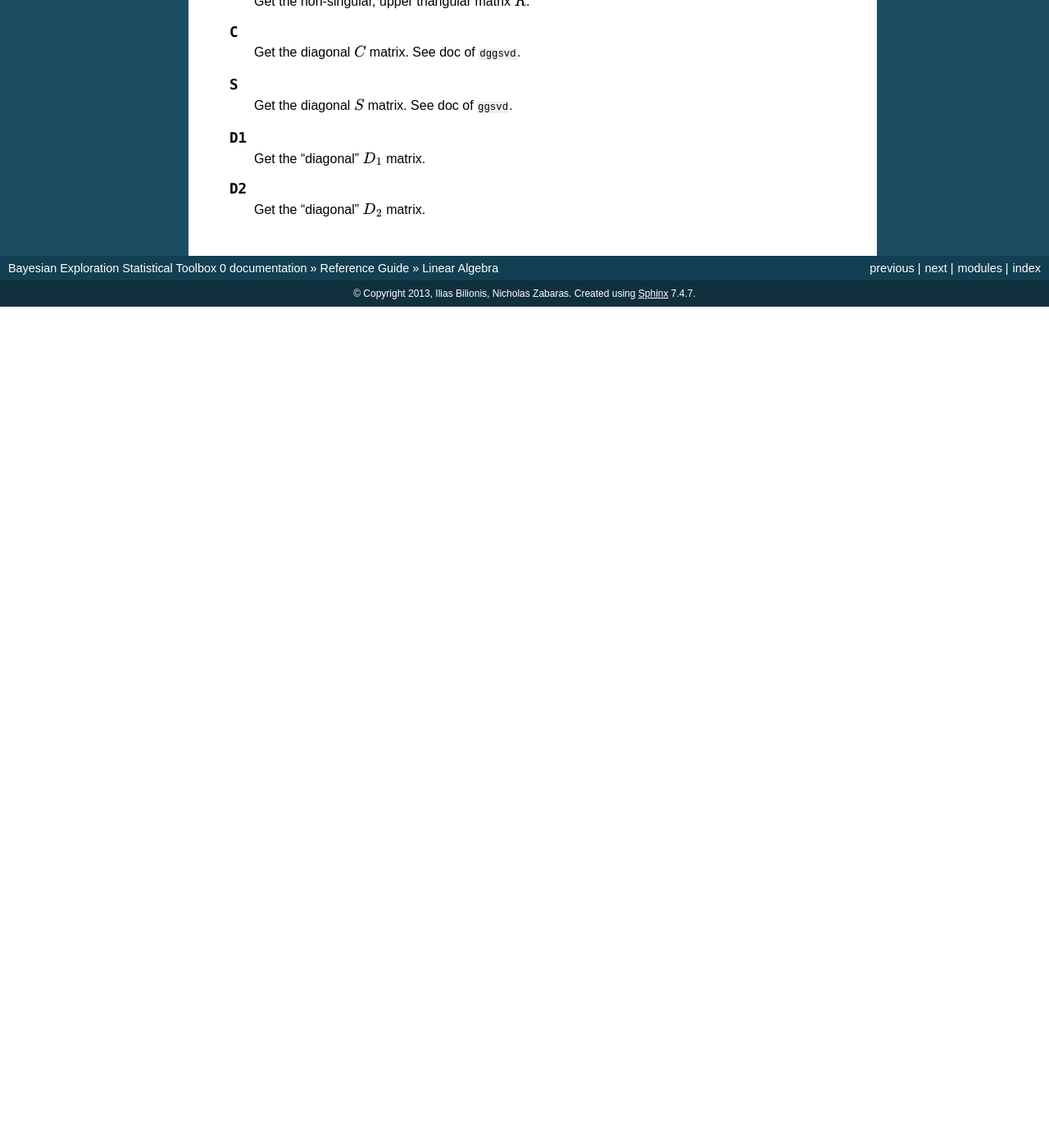
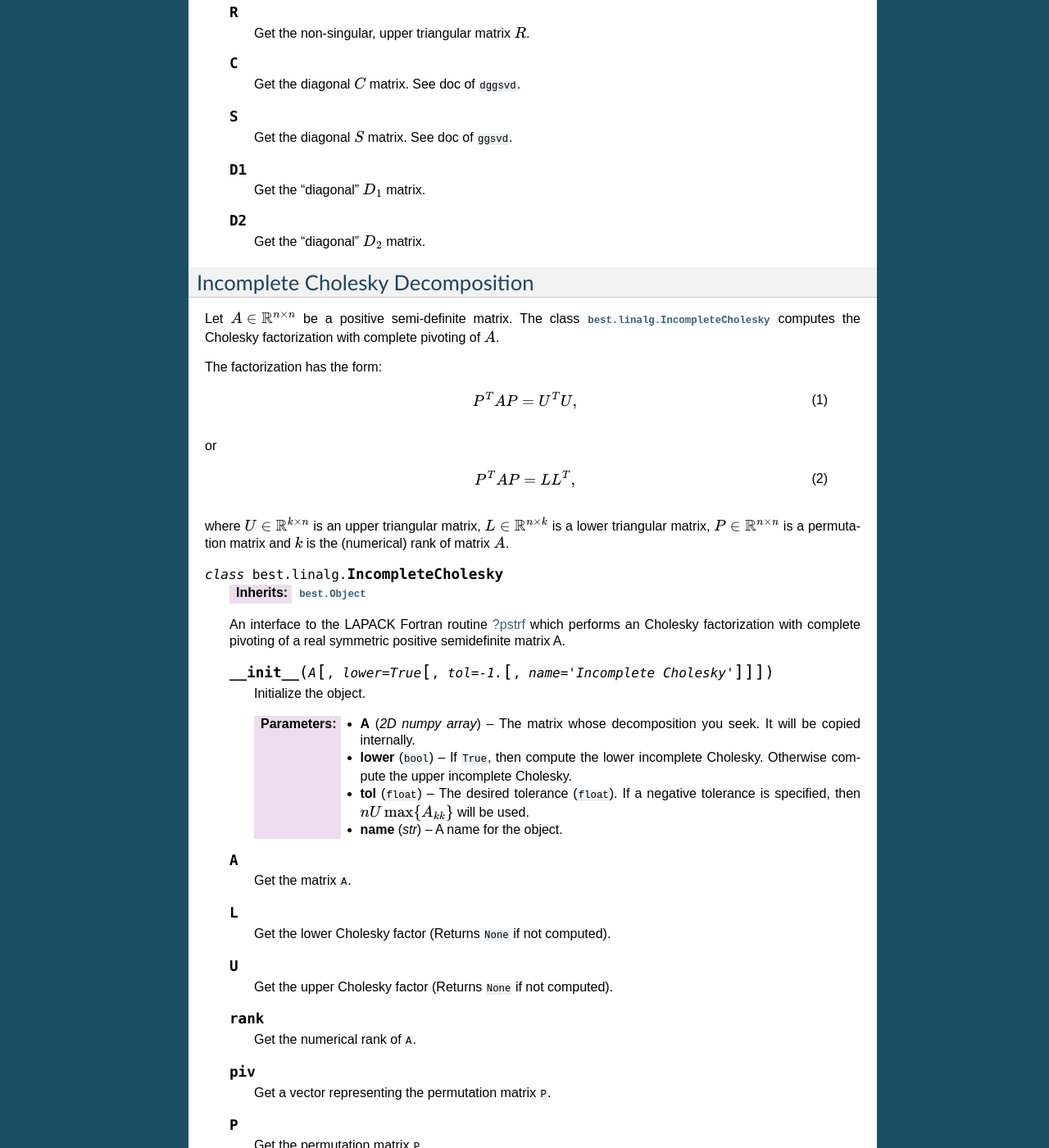
Before and after one commit to ebilionis/py-best, a Sphinx documentation site: the page built from doc/linalg.rst, in a window 1280 px wide and 1400 px high, scrolled down 4703 px. Shown: the whole window at 82% size. Built offline with Sphinx 7.4.7, drawn with Linux system fonts in a browser that asks for light colours; formulas are drawn with MathJax 3; before the commit the page ends 5077 px from its top, so only the background shows below that; some of the changed text lies outside the part shown.

Commit message:
Wrote documentation for best.linalg.IncompleteCholesky

```diff
--- a/doc/core.rst
+++ b/doc/core.rst
@@ -36,12 +36,12 @@ by the rest of the modules in :mod:`best`.
     You should probably use the high-level class
     :class:`best.linalg.GeneralizedSVD`.
 
-.. function:: _pstrf()
+.. function:: _pstrf(uplo, A, P, tol, work)
 
     An interface to the LAPACK Fortran routine
-    `dpstrf <http://www.netlib.org/lapack/explore-html/dd/dad/dpstrf_8f.html>`_
+    `?pstrf <http://www.netlib.org/lapack/explore-html/dd/dad/dpstrf_8f.html>`_
     which performs
-    an holesky factorization with complete
+    an Cholesky factorization with complete
     pivoting of a real symmetric positive semidefinite matrix A.
 
     You should probably use the high-level class
--- a/doc/linalg.rst
+++ b/doc/linalg.rst
@@ -243,7 +243,9 @@ required for :class:`best.rvm.RelevantVectorMachine`.
 Here is a class that interfaces LAPACK's
 `dggsvd <http://www.netlib.no/netlib/lapack/double/dggsvd.f>`_:
 
-.. class:: GeneralizedSVD
+.. class:: best.linalg.GeneralizedSVD
+
+    :inherits: :class:`best.Object`
 
     A class that represents the generalized svd decomposition of A and B.
 
@@ -335,3 +337,106 @@ Here is a class that interfaces LAPACK's
     .. attribute:: D2
 
         Get the "diagonal" :math:`D_2` matrix.
+
+
+.. _linalg-ic:
+
+Incomplete Cholesky Decomposition
+---------------------------------
+
+Let :math:`A\in\mathbb{R}^{n\times n}` be a positive semi-definite
+matrix. The class :class:`best.linalg.IncompleteCholesky` computes
+the Cholesky factorization with complete pivoting of :math:`A`.
+
+The factorization has the form:
+
+    .. math::
+        P^T A P = U^T U,
+        :label: ic-upper
+
+or
+
+    .. math::
+        P^T A P = L L^T,
+        :label: ic-lower
+
+where :math:`U\in\mathbb{R}^{k\times n}` is an upper triangular matrix,
+:math:`L\in\mathbb{R}^{n\times k}` is a lower triangular matrix,
+:math:`P\in\mathbb{R}^{n\times n}` is a permutation matrix and
+:math:`k` is the (numerical) rank of matrix :math:`A`.
+
+.. class:: best.linalg.IncompleteCholesky
+
+    :inherits: :class:`best.Object`
+
+    An interface to the LAPACK Fortran routine
+    `?pstrf <http://www.netlib.org/lapack/explore-html/dd/dad/dpstrf_8f.html>`_
+    which performs
+    an Cholesky factorization with complete
+    pivoting of a real symmetric positive semidefinite matrix A.
+
+    .. method:: __init__(A[, lower=True[, tol=-1.[, \
+                         name='Incomplete Cholesky']]])
+
+        Initialize the object.
+
+        :param A: The matrix whose decomposition you seek. It will
+                be copied internally.
+        :type A: 2D numpy array
+        :param lower: If ``True``, then compute the lower incomplete
+                      Cholesky. Otherwise compute the upper
+                      incomplete Cholesky.
+        :type lower: ``bool``
+        :param tol: The desired tolerance (``float``). If a negative
+                    tolerance is specified, then
+                    :math:`n U \max\{A_{kk}\}` will be used.
+        :type tol: ``float``
+        :param name: A name for the object.
+        :type name: `str`
+
+    .. attribute:: A
+
+        Get the matrix ``A``.
+
+    .. attribute:: L
+
+        Get the lower Cholesky factor (Returns ``None`` if not computed).
+
+    .. attribute:: U
+
+        Get the upper Cholesky factor (Returns ``None`` if not computed).
+
+    .. attribute:: rank
+
+        Get the numerical rank of ``A``.
+
+    .. attribute:: piv
+
+        Get a vector representing the permutation matrix ``P``.
+
+    .. attribute:: P
+
+        Get the permutation matrix ``P``.
+
+
+Here is an example of how the class can be used::
+
+    import numpy as np
+    from best.maps import CovarianceFunctionSE
+    from best.linalg import IncompleteCholesky
+    x = np.linspace(-5, 5, 10)
+    f = CovarianceFunctionSE(1)
+    A = f(x, x, hyp=10.)
+    #np.linalg.cholesky # This will fail to compute the normal
+                        # Cholesky decomposition.
+    ic = IncompleteCholesky(A)
+    print 'rank: ', ic.rank
+    print 'piv: ', ic.piv
+    LL = np.dot(ic.L, ic.L.T)
+    print np.linalg.norm((LL - np.dot(ic.P.T, np.dot(A, ic.P))))
+
+This should produce the following text::
+
+    rank:  9
+    piv:  [0 9 4 7 2 8 1 5 6 3]
+    3.33066907388e-16
```
